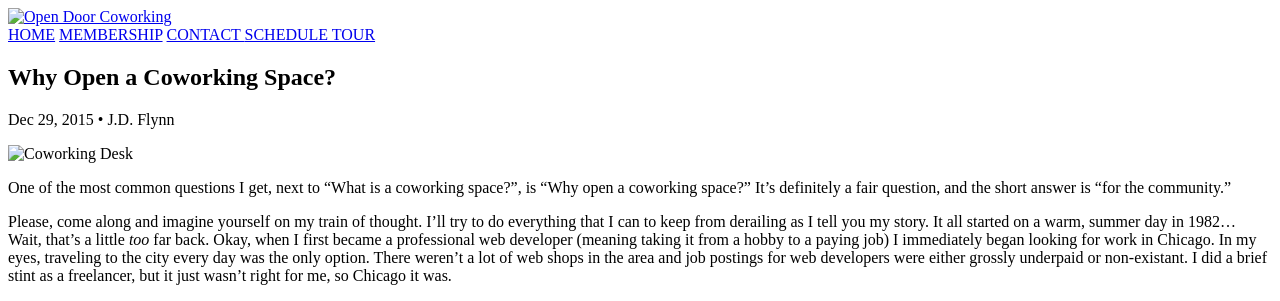
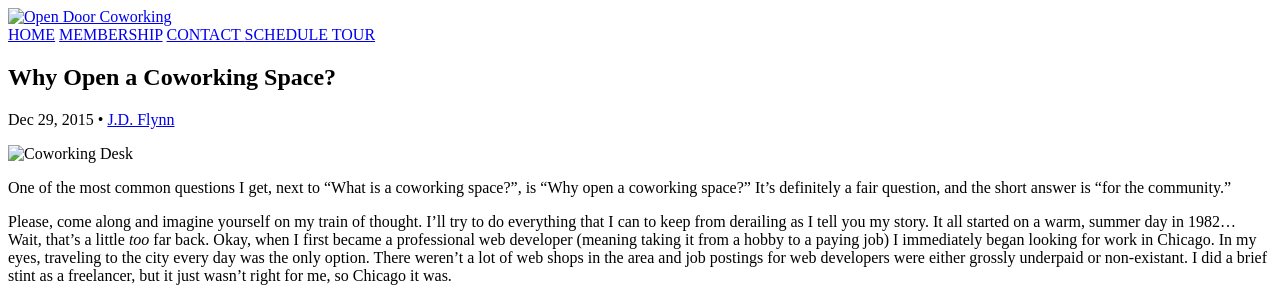
Before and after one commit to JDDoesDev/tlp, a Jekyll site: the page built from jekyll/_posts/2015-12-29-why-coworking.md, in a window 1280 px wide. Shown: the top 301 px of the page. Built offline with Jekyll 4.4.1, drawn with Linux system fonts in a browser that asks for light colours; nearby versions of some CDN libraries; library files that are not in the unit come from our copies; comment, search, counter and statistics services are not loaded.

Commit message:
first blog post

```diff
--- a/css/style.css
+++ b/css/style.css
@@ -1078,3 +1078,7 @@
 .italic {
   font-style: italic;
 }
+
+.post-list {
+  padding-bottom: 20px;
+}
--- a/jekyll/_config.yml
+++ b/jekyll/_config.yml
@@ -13,6 +13,8 @@
 url: "http://www.opendoorcoworking.com" # the base hostname & protocol for your site
 twitter_username: jddoesdev
 github_username:  jddoesdev
+author: J.D. Flynn
+
 
 # Build settings
 markdown: kramdown
--- a/jekyll/_includes/head.html
+++ b/jekyll/_includes/head.html
@@ -67,7 +67,7 @@
     <!-- END MOBILE DETECT -->
 
     <!-- START FAVICON -->
-    <link rel="shortcut icon" type="image/x-icon" href="favicon.ico">
+    <link rel="shortcut icon" type="image/x-icon" href="/favicon.ico">
     <!-- EDN FAVICON -->
 
     <!--[if lt IE 9]><script src="https://cdnjs.cloudflare.com/ajax/libs/html5shiv/3.7/html5shiv.min.js"></script><![endif]-->
--- a/jekyll/_layouts/post.html
+++ b/jekyll/_layouts/post.html
@@ -5,7 +5,7 @@
 
   <header class="post-header">
     <h1 class="post-title" itemprop="name headline">{{ page.title }}</h1>
-    <p class="post-meta"><time datetime="{{ page.date | date_to_xmlschema }}" itemprop="datePublished">{{ page.date | date: "%b %-d, %Y" }}</time>{% if page.author %} • <span itemprop="author" itemscope itemtype="http://schema.org/Person"><span itemprop="name">{{ page.author }}</span></span>{% endif %}</p>
+    <p class="post-meta"><time datetime="{{ page.date | date_to_xmlschema }}" itemprop="datePublished">{{ page.date | date: "%b %-d, %Y" }}</time>{% if page.author %} • <a href="mailto:{{ site.email}}" itemprop="author" itemscope itemtype="http://schema.org/Person"><span itemprop="name">{{ page.author }}</span></a>{% endif %}</p>
   </header>
 
   <div class="post-content" itemprop="articleBody">
--- a/jekyll/_posts/2015-12-29-why-coworking.md
+++ b/jekyll/_posts/2015-12-29-why-coworking.md
@@ -15,6 +15,7 @@
 Please, come along and imagine yourself on my train of thought.  I'll try to do everything that I can to keep from derailing as I tell you my story.  It all started on a warm, summer day in 1982... Wait, that's a little _too_ far back.  Okay, when I first became a professional web developer (meaning taking it from a hobby to a paying job) I immediately began looking for work in Chicago.  In my eyes, traveling to the city every day was the only option.  There weren't a lot of web shops in the area and job postings for web developers were either grossly underpaid or non-existant.  I did a brief stint as a freelancer, but it just wasn't right for me, so Chicago it was.
 
 I landed a job for a media group as a PHP developer and I thought it would be _GREAT_, and it was for a while.  However, after the first few months of
+
 - getting up at 4:30 to get on the 5:30 train
 - spending 90 minutes on the train
 - walking the 6 blocks to the office from the station
```
Also changed, not shown: 4 other files.
